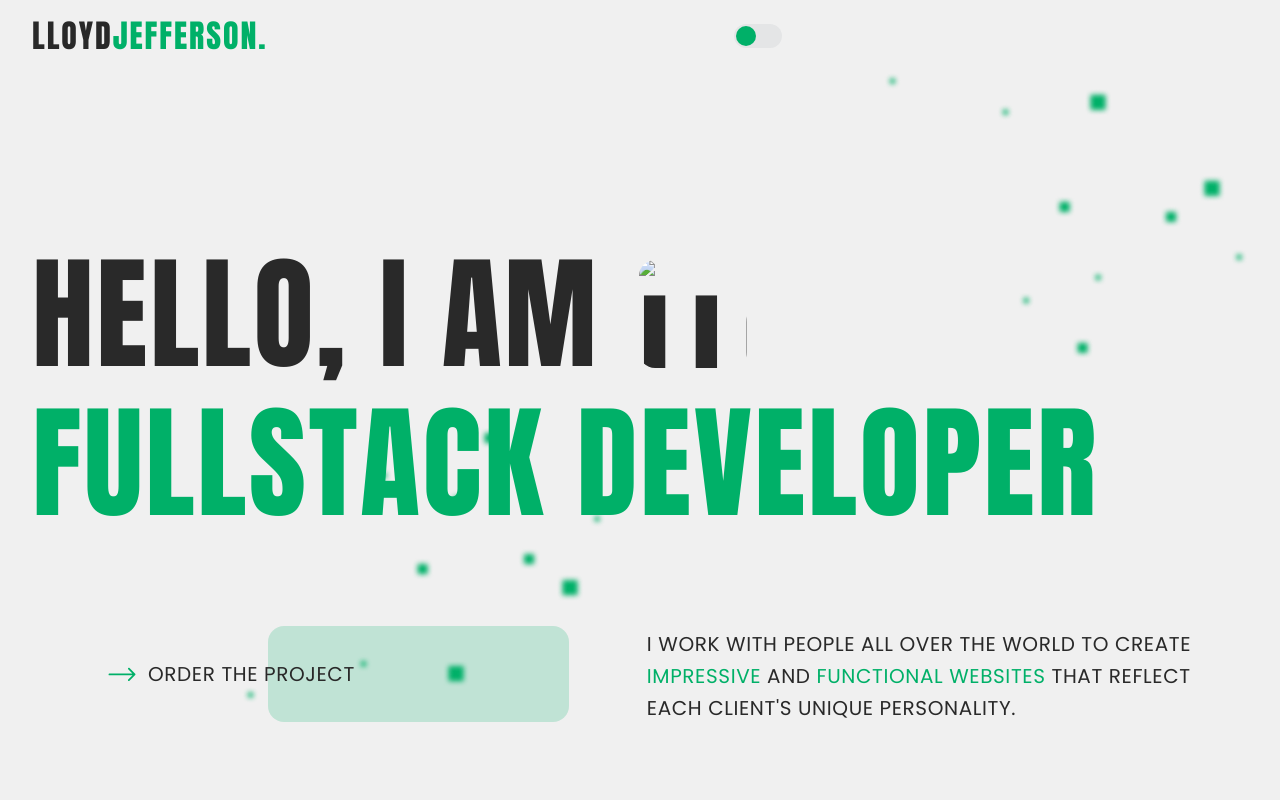
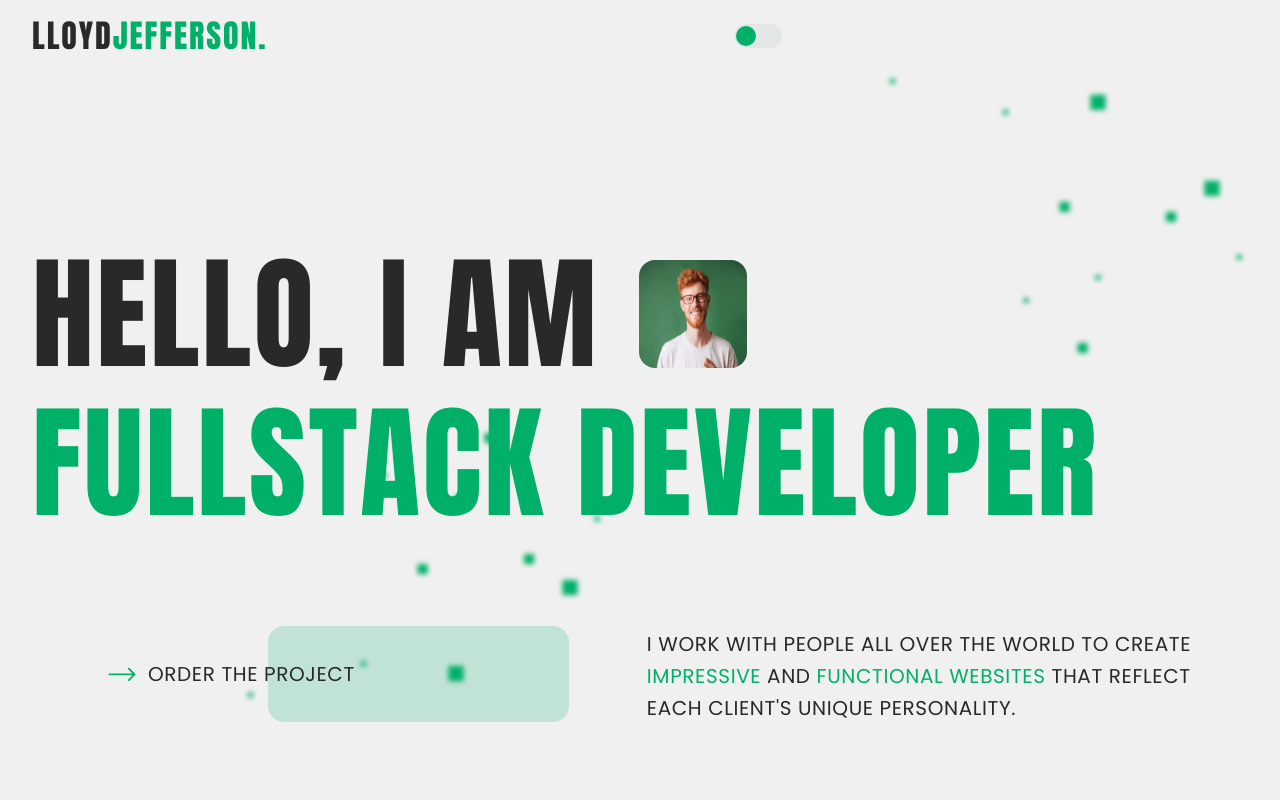
Before and after one commit to daniilbelik94/team-project-blendet_09, a plain HTML site: page index.html in a window 1280 px wide. Shown: the top 800 px of the page. Drawn offline with Linux system fonts and the light colour scheme.

Commit message:
Deploying to gh-pages from @ daniilbelik94/team-project-blendet_09@54bc61373668d3d5c94785843312ff1ab5f3eae0 🚀

```diff
--- a/index.html
+++ b/index.html
@@ -32,7 +32,7 @@
         <div class="hero-content">
             <div class="hero-first-part">
                 <h1 class="hero-title">
-                    Hello, I am <img class="hero-title-img" src="../img/hero/hero-img-dp-1x.jpg" width="108" height="108"
+                    Hello, I am <img class="hero-title-img" src="/team-project-blendet_09/assets/hero-img-dp-1x-Cm9ck-pG.jpg" width="108" height="108"
                          alt="Lloyd-Jefferson">
                             <span class="hero-title-part text-split letters-fade-in-random">Fullstack developer</span>
                         </h1>
```
Also changed, not shown: assets/hero-img-dp-1x-Cm9ck-pG.jpg (added).
